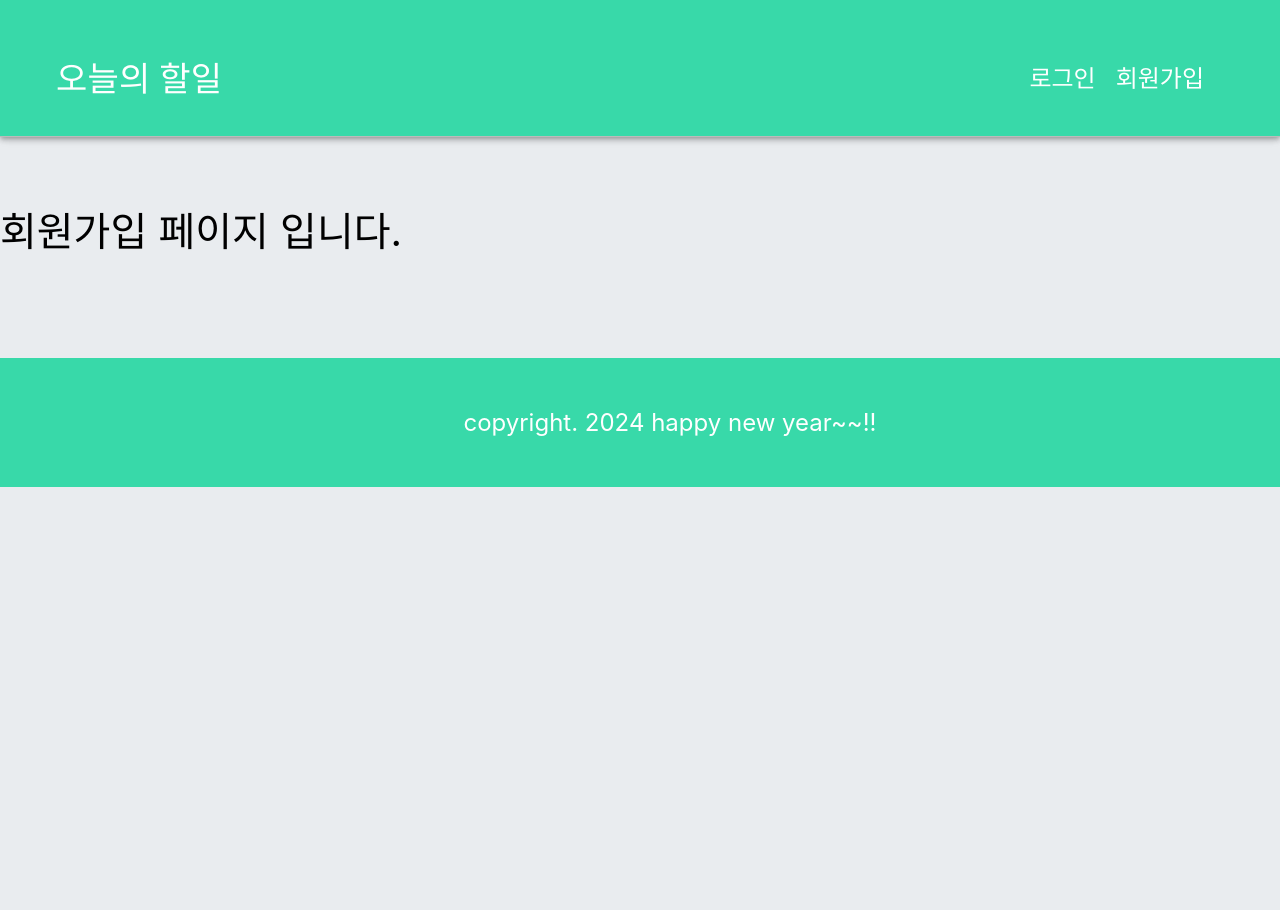
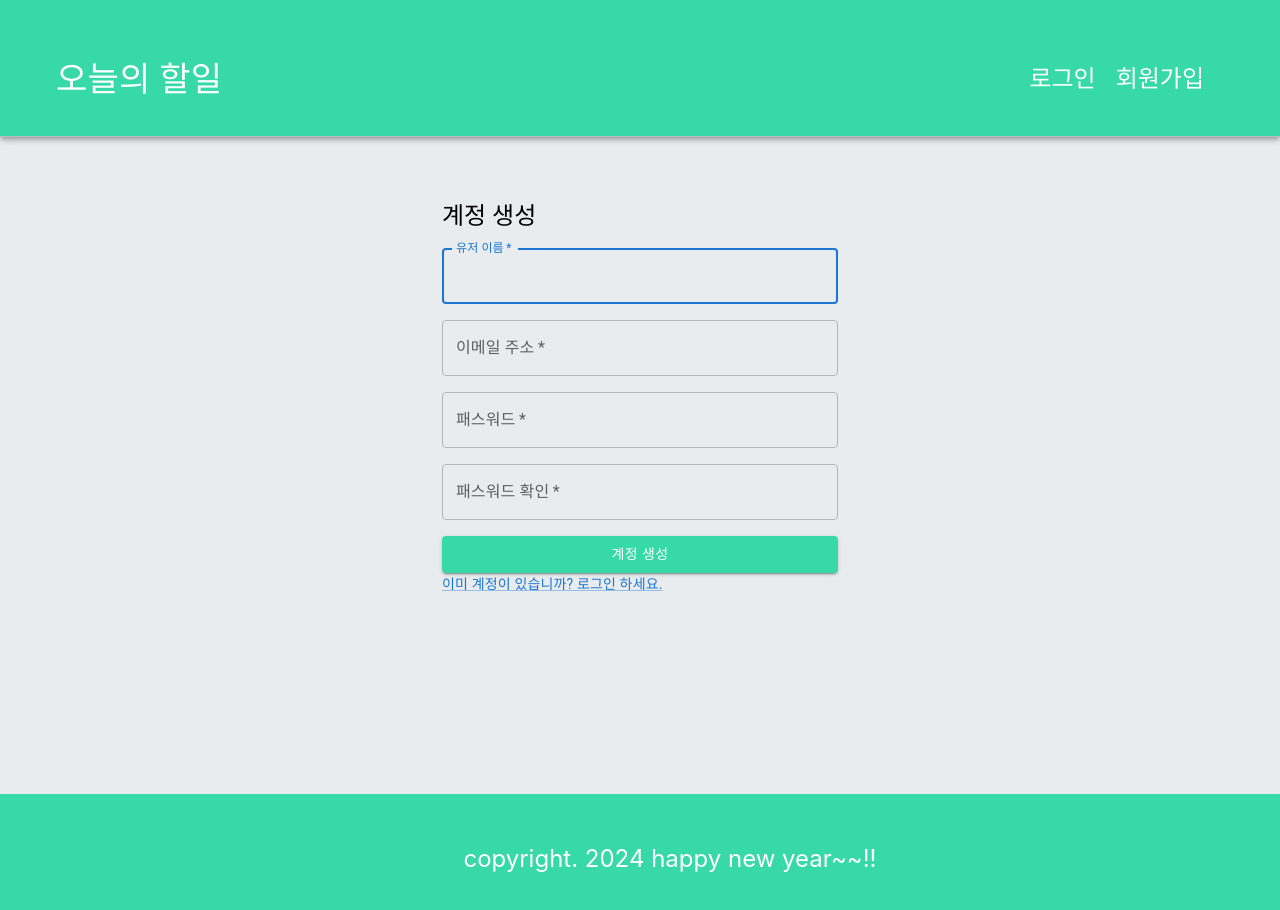
Before and after one commit to yusabeom/react-todo-app202405, a React (Create React App) app: page /join in a window 1280 px wide. Shown: the top 910 px of the page. Before the commit the page ends 800 px from the top, so only its background shows below. Built offline with nearby package versions, Linux system fonts and the light colour scheme.

Commit message:
Join.js의 여러 입력값 상태 관리(userName)

```diff
--- a/src/components/user/Join.js
+++ b/src/components/user/Join.js
@@ -1,10 +1,186 @@
-import React from 'react';
+import {
+  Link,
+  Button,
+  Container,
+  Grid,
+  TextField,
+  Typography,
+} from '@mui/material';
+import React, { useState } from 'react';
 
 const Join = () => {
+  // 상태 변수로 회원가입 입력값 관리
+  const [userValue, setUserValue] = useState({
+    userName: '',
+    password: '',
+    email: '',
+  });
+
+  // 검증 메세지에 대한 상태변수 관리
+  // 입력값과 메세지는 따로 상태 관리(메세지는 백엔드로 보내줄 필요 없음)
+  // 메세지 영역은 각 입력창마다 존재(이름, 이메일, 비밀번호...)하기 때문에 객체 형태로 한 번에 관리.
+  const [message, setMessage] = useState({
+    userName: '',
+    password: '',
+    passwordCheck: '',
+    email: '',
+  });
+
+  // 검증 완료 체크에 대한 상태변수 관리
+  // 각각의 입력창마다 유효성 검증 상태를 관리해야 하기 때문에 객체로 선언.
+  // 상태를 유지하려는 이유 -> 스타일, 마지막에 회원가입 버튼 누를 때 까지 검증 상태를 유지해야 하기 때문.
+  const [correct, setCorrect] = useState({
+    userName: false,
+    password: false,
+    passwordCheck: false,
+    email: false,
+  });
+
+  // 검증된 데이터를 각각의 상태변수에 저장해 주는 함수.
+  const saveInputState = ({
+    key,
+    inputValue,
+    flag,
+    msg,
+  }) => {
+    // 입력값 세팅
+    setUserValue((oldVal) => {
+      return { ...oldVal, [key]: inputValue };
+    });
+
+    // 메세지 세팅
+    setMessage((oldMsg) => {
+      return { ...oldMsg, [key]: msg }; // key 변수의 값을 프로퍼티 키로 활용하는 중.
+    });
+
+    // 입력값 검증 상태 세팅
+    setCorrect((oldCorrect) => {
+      return { ...oldCorrect, [key]: flag };
+    });
+  };
+
+  // 이름 입력창 체인지 이벤트 핸들러
+  const nameHandler = (e) => {
+    const nameRegex = /^[가-힣]{2,5}$/;
+    const inputValue = e.target.value;
+
+    // 입력값 검증
+    let msg; // 검증 메세지를 저장할 변수
+    let flag = false; // 입력값 검증 여부 체크 변수
+
+    if (!inputValue) {
+      msg = '유저 이름은 필수입니다.';
+    } else if (!nameRegex.test(inputValue)) {
+      msg = '2~5글자 사이의 한글로 작성하세요!';
+    } else {
+      msg = '사용 가능한 이름입니다.';
+      flag = true;
+    }
+
+    // saveInputState에게 이 핸들러에서 처리한 여러가지 값을 객체로 한번에 넘기기.
+    saveInputState({
+      key: 'userName',
+      inputValue,
+      msg,
+      flag,
+    });
+  };
+
   return (
-    <div style={{ marginTop: '200px', fontSize: '40px' }}>
-      회원가입 페이지 입니다.
-    </div>
+    <Container
+      component='main'
+      maxWidth='xs'
+      style={{ margin: '200px auto' }}
+    >
+      <form noValidate>
+        <Grid container spacing={2}>
+          <Grid item xs={12}>
+            <Typography component='h1' variant='h5'>
+              계정 생성
+            </Typography>
+          </Grid>
+          <Grid item xs={12}>
+            <TextField
+              autoComplete='fname'
+              name='username'
+              variant='outlined'
+              required
+              fullWidth
+              id='username'
+              label='유저 이름'
+              autoFocus
+              onChange={nameHandler}
+            />
+            <span
+              style={
+                correct.userName
+                  ? { color: 'green' }
+                  : { color: 'red' }
+              }
+            >
+              {message.userName}
+            </span>
+          </Grid>
+          <Grid item xs={12}>
+            <TextField
+              variant='outlined'
+              required
+              fullWidth
+              id='email'
+              label='이메일 주소'
+              name='email'
+              autoComplete='email'
+            />
+            <span></span>
+          </Grid>
+          <Grid item xs={12}>
+            <TextField
+              variant='outlined'
+              required
+              fullWidth
+              name='password'
+              label='패스워드'
+              type='password'
+              id='password'
+              autoComplete='current-password'
+            />
+            <span></span>
+          </Grid>
+
+          <Grid item xs={12}>
+            <TextField
+              variant='outlined'
+              required
+              fullWidth
+              name='password-check'
+              label='패스워드 확인'
+              type='password'
+              id='password-check'
+              autoComplete='check-password'
+            />
+            <span id='check-span'></span>
+          </Grid>
+
+          <Grid item xs={12}>
+            <Button
+              type='submit'
+              fullWidth
+              variant='contained'
+              style={{ background: '#38d9a9' }}
+            >
+              계정 생성
+            </Button>
+          </Grid>
+        </Grid>
+        <Grid container justify='flex-end'>
+          <Grid item>
+            <Link href='/login' variant='body2'>
+              이미 계정이 있습니까? 로그인 하세요.
+            </Link>
+          </Grid>
+        </Grid>
+      </form>
+    </Container>
   );
 };
 
```
